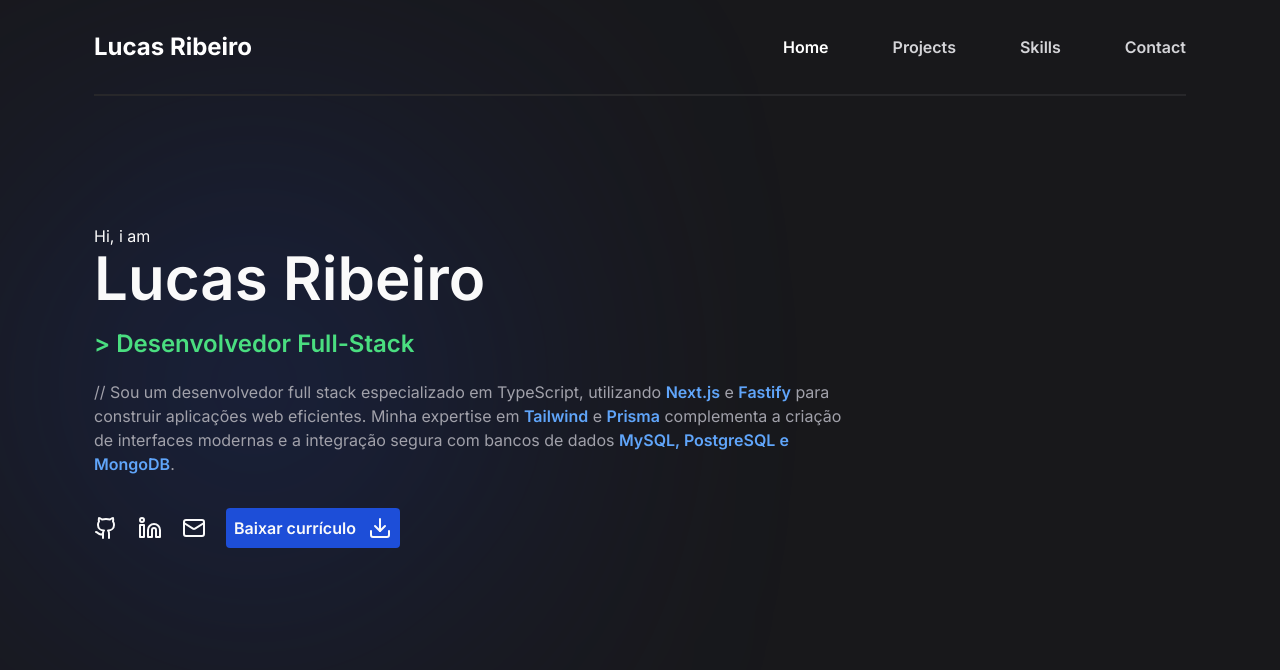
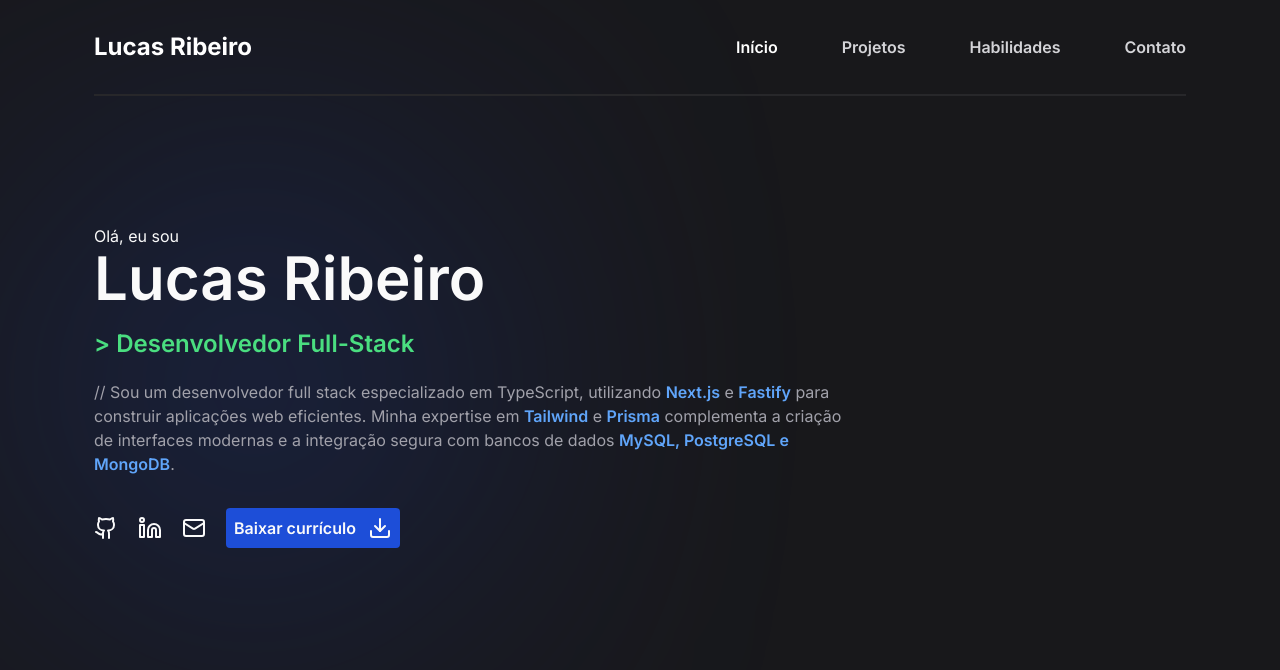
Before and after one commit to lucasadsr/portifolio, a Next.js app: page / in a window 1280 px wide. Shown: the top 670 px of the page. Built offline with nearby package versions, Linux system fonts and the light colour scheme.

Commit message:
refactor: language

```diff
--- a/src/app/(portifolio)/(home)/page.tsx
+++ b/src/app/(portifolio)/(home)/page.tsx
@@ -6,7 +6,7 @@ export default function Home() {
       <div className="w-80 h-80 rounded-full bg-blue-800 absolute z-[-1] filter blur-5xl opacity-70" />
       <div className="flex flex-col gap-5">
         <div>
-          <p>Hi, i am</p>
+          <p>Olá, eu sou</p>
           <h1 className="text-6xl font-semibold">Lucas Ribeiro</h1>
         </div>
         <p className="text-2xl font-semibold text-green-400 ">
--- a/src/components/Header.tsx
+++ b/src/components/Header.tsx
@@ -12,16 +12,16 @@ export function Header() {
       <nav>
         <ul className="flex gap-16">
           <li className="text-white font-semibold hover:text-white cursor-pointer transition-all">
-            <Link href="/">Home</Link>
+            <Link href="/">Início</Link>
           </li>
           <li className="text-zinc-300 font-semibold hover:text-white cursor-pointer transition-all">
-            <Link href="/">Projects</Link>
+            <Link href="/">Projetos</Link>
           </li>
           <li className="text-zinc-300 font-semibold hover:text-white cursor-pointer transition-all">
-            <Link href="/">Skills</Link>
+            <Link href="/">Habilidades</Link>
           </li>
           <li className="text-zinc-300 font-semibold hover:text-white cursor-pointer transition-all">
-            <Link href="/">Contact</Link>
+            <Link href="/">Contato</Link>
           </li>
         </ul>
       </nav>
```
